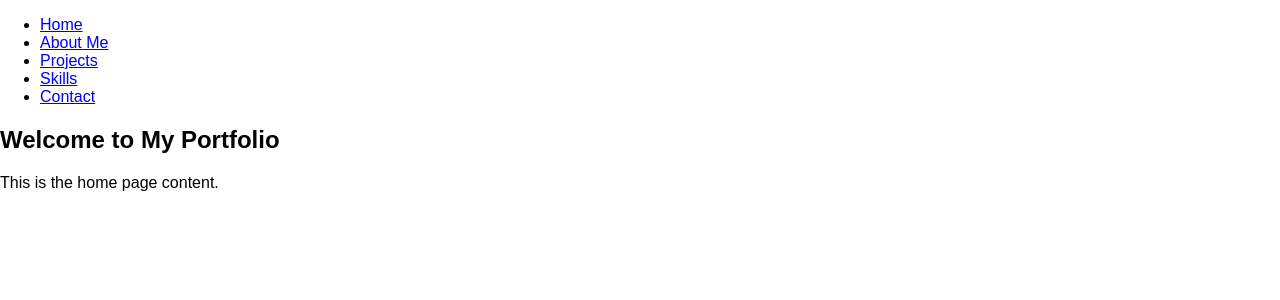
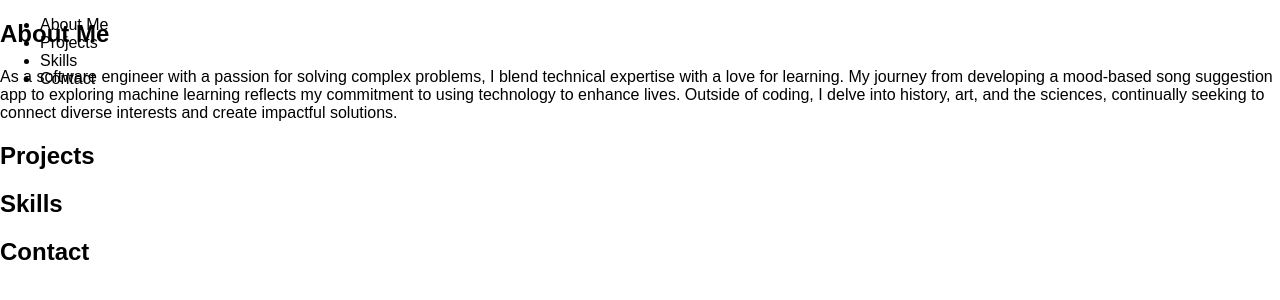
Before and after one commit to robertmorgan-se/react-amplify-portfolio, a React (Create React App) app: page / in a window 1280 px wide. Shown: the top 300 px of the page. Built offline with nearby package versions, Linux system fonts and the light colour scheme.

Commit message:
Changed outline for Home.js and update Header.js for smooth scrolling

```diff
--- a/src/components/Header.js
+++ b/src/components/Header.js
@@ -1,18 +1,26 @@
 import React from 'react';
-import { Link } from 'react-router-dom';
-import './Header.css';
+import { Link } from 'react-scroll';
 
 const Header = () => {
   return (
-    <nav>
-      <ul>
-        <li><Link to="/">Home</Link></li>
-        <li><Link to="/about-me">About Me</Link></li>
-        <li><Link to="/projects">Projects</Link></li>
-        <li><Link to="/skills">Skills</Link></li>
-        <li><Link to="/contact">Contact</Link></li>
-      </ul>
-    </nav>
+    <header style={{ position: 'fixed', width: '100%', top: 0 }}>
+      <nav>
+        <ul>
+          <li>
+            <Link to="about-me" smooth={true} duration={500}>About Me</Link>
+          </li>
+          <li>
+            <Link to="projects" smooth={true} duration={500}>Projects</Link>
+          </li>
+          <li>
+            <Link to="skills" smooth={true} duration={500}>Skills</Link>
+          </li>
+          <li>
+            <Link to="contact" smooth={true} duration={500}>Contact</Link>
+          </li>
+        </ul>
+      </nav>
+    </header>
   );
 };
 
--- a/src/pages/Home.js
+++ b/src/pages/Home.js
@@ -1,10 +1,24 @@
 import React from 'react';
+import AboutMe from '../components/AboutMe';
+import Projects from '../components/Projects';
+import Skills from '../components/Skills';
+import Contact from '../components/Contact';
 
 const Home = () => {
   return (
     <div>
-      <h2>Welcome to My Portfolio</h2>
-      <p>This is the home page content.</p>
+      <section id="about-me">
+        <AboutMe />
+      </section>
+      <section id="projects">
+        <Projects />
+      </section>
+      <section id="skills">
+        <Skills />
+      </section>
+      <section id="contact">
+        <Contact />
+      </section>
     </div>
   );
 };
```
